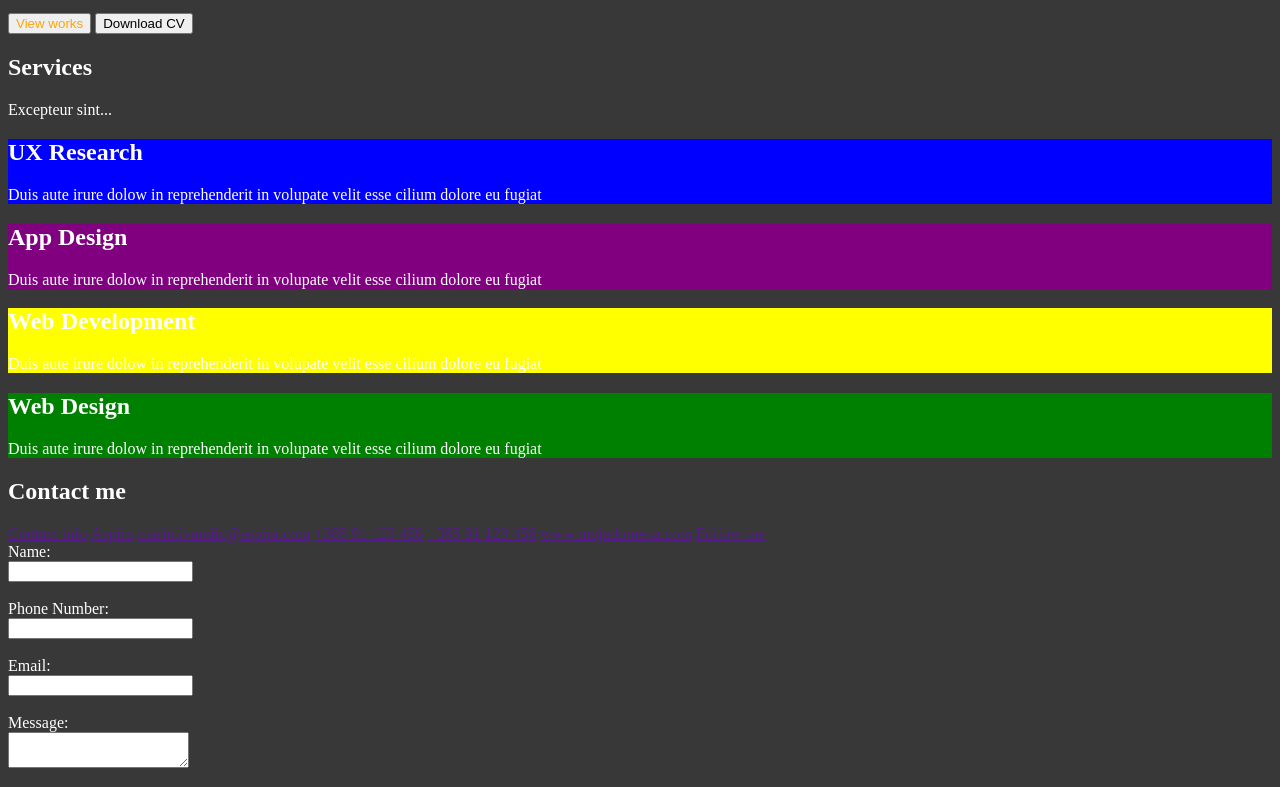
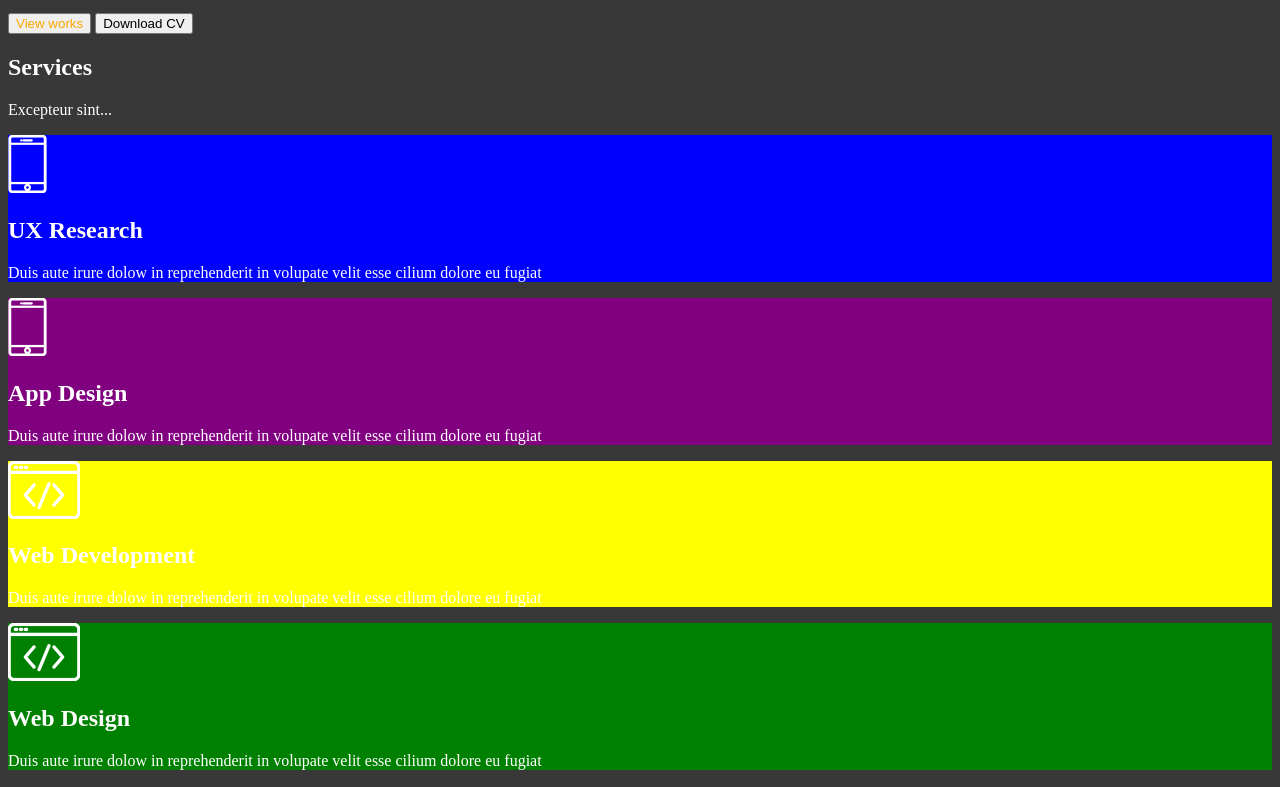
Before and after one commit to LunkaForgorr/Mikroprojekti-26-27, a plain HTML site: page 2E-A_John_Doe/index.html in a window 1280 px wide. Shown: the part 984-1771 px from the top of the page. Drawn offline with Linux system fonts and the light colour scheme.

Commit message:
Add files via upload

```diff
--- a/2E-A_John_Doe/index.html
+++ b/2E-A_John_Doe/index.html
@@ -21,7 +21,7 @@
         <div class="hero-left">
             <h6 style = "color:white">-HELLO</h6>
             <h1 style = "color:white">I'm <element style = "color:yellow">John Doe </element></h1>
-            <img src="johndoe.jpg" alt="John_Doe">
+            <img src="assets/img/johndoe.jpg" alt="John_Doe">
             <p style = "color:white">This is my very own first page that I made during Cll course</p>
             <button style = "color:orange">Contact me</button>
     </section>
@@ -52,21 +52,25 @@
 
         <div class = "s-right">
             <div class = "blue" style = "background-color:blue">
+                <img src = "assets/img/phone.jpg" alt = "phone_icon">
                 <h2 style = "color:white">UX Research</h2>
                 <p style = "color:white">Duis aute irure dolow in reprehenderit in volupate velit esse cilium dolore eu fugiat</p>
             </div>
 
             <div class = "purple" style = "background-color:purple">
+                <img src = "assets/img/phone.jpg" alt = "phone_icon">
                 <h2 style = "color:white">App Design</h2>
                 <p style = "color:white">Duis aute irure dolow in reprehenderit in volupate velit esse cilium dolore eu fugiat</p>
             </div>
 
             <div class = "yellow" style = "background-color:yellow">
+                <img src = "assets/img/code.jpg" alt = "code_icon">
                 <h2 style = "color:white">Web Development</h2>
                 <p style = "color:white">Duis aute irure dolow in reprehenderit in volupate velit esse cilium dolore eu fugiat</p>
             </div>
 
             <div class = "green" style = "background-color:green">
+                <img src = "assets/img/code.jpg" alt = "code_icon">
                 <h2 style = "color:white">Web Design</h2>
                 <p style = "color:white">Duis aute irure dolow in reprehenderit in volupate velit esse cilium dolore eu fugiat</p>
             </div>
```
Also changed, not shown: 2E-A_John_Doe/assets/img/code.jpg (added), 2E-A_John_Doe/assets/img/johndoe.jpg (added), 2E-A_John_Doe/assets/img/phone.jpg (added).
